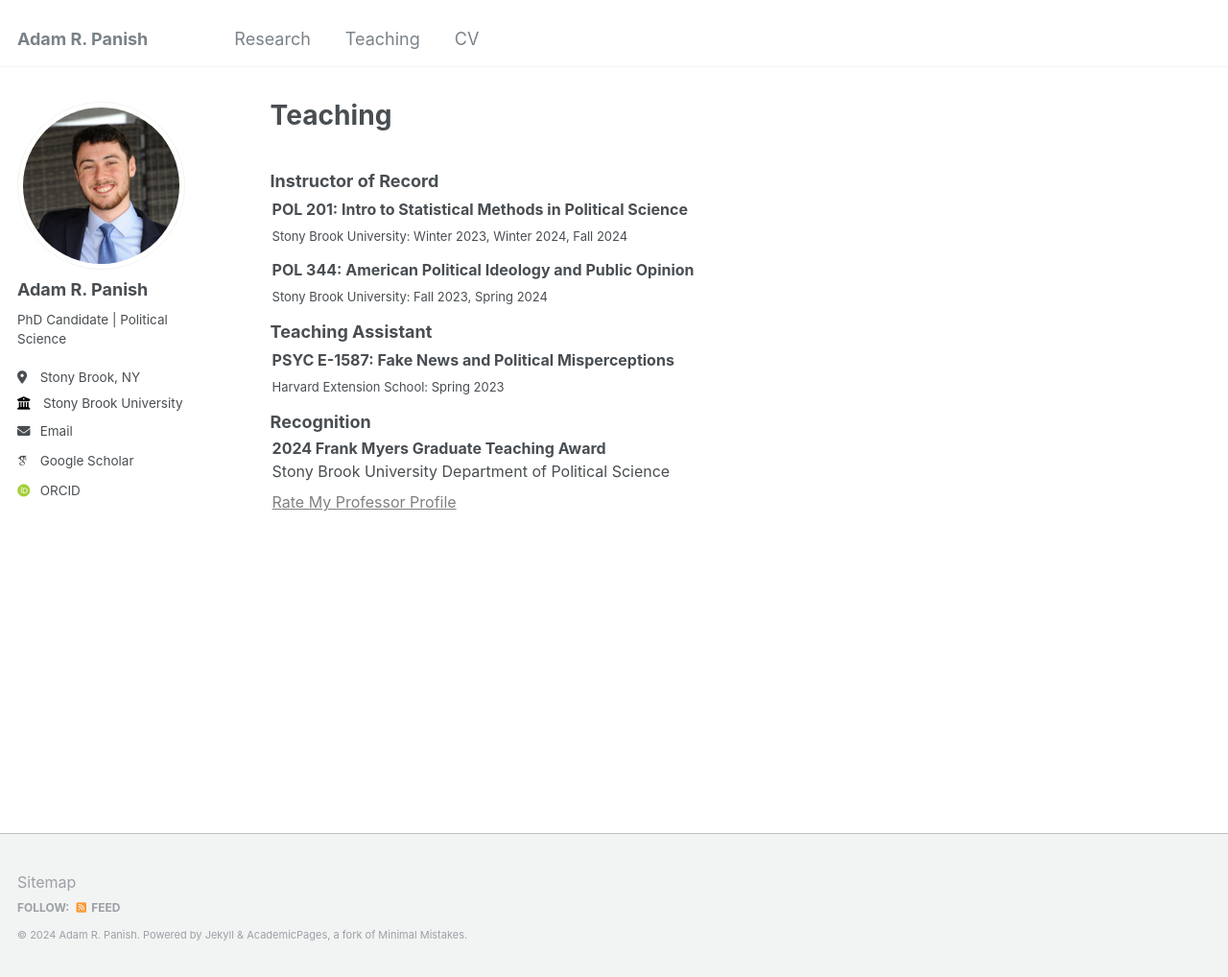
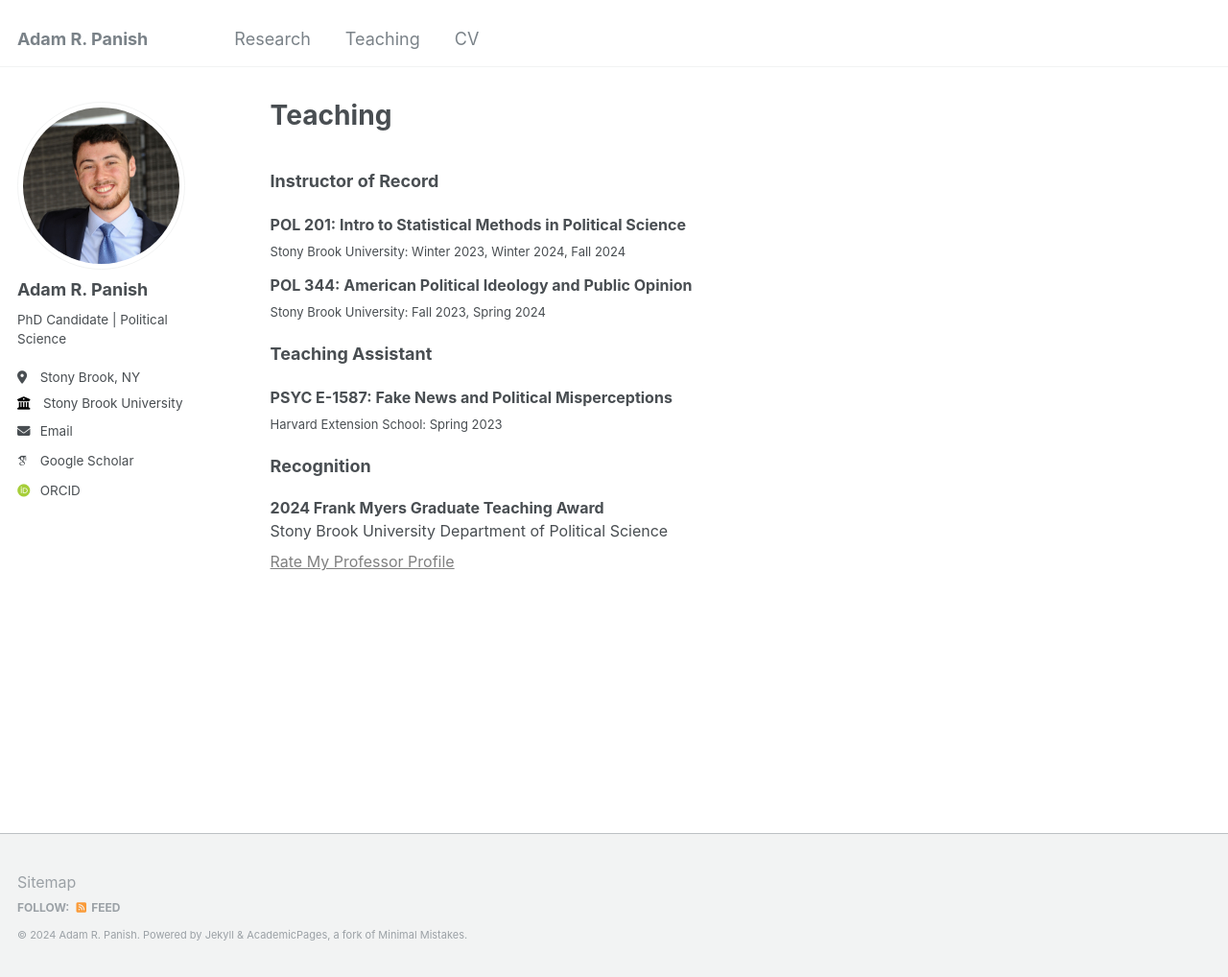
Before and after one commit to adampanish/adampanish.github.io, a Jekyll site: the page built from _pages/teaching.html, in a window 1280 px wide and 1018 px high. Shown: the whole window at 96% size. Built offline with Jekyll 4.4.1, drawn with Linux system fonts in a browser that asks for light colours; some web fonts are replaced.

Commit message:
Update teaching.html

```diff
--- a/_pages/teaching.html
+++ b/_pages/teaching.html
@@ -8,14 +8,13 @@
 <style>
 ul {
   list-style-type: none;
-  margin: 0;
-  padding: 2px;
+  padding: 0;
 }
 </head>
 </style>
 
 <br>
-<font size=4.25><b>Instructor of Record</b></font><ul>
+<font size=4.5><b>Instructor of Record</b></font><ul>
   <font size=3><li><b>POL 201: Intro to Statistical Methods in Political Science</b></font><br>
   <font size=2>Stony Brook University: Winter 2023, Winter 2024, Fall 2024</font>
 </li>
@@ -25,13 +24,13 @@
 </li>
 </ul>
 
-<font size=4.25><b>Teaching Assistant</b></font><ul>
+<font size=4.5><b>Teaching Assistant</b></font><ul>
   <font size=3><li><b>PSYC E-1587: Fake News and Political Misperceptions</b></font><br>
   <font size=2>Harvard Extension School: Spring 2023</font>
 </li>
 </ul>
 
-<font size=4.25><b>Recognition</b></font><ul>
+<font size=4.5><b>Recognition</b></font><ul>
 <font size=3><li><b>2024 Frank Myers Graduate Teaching Award</b><br>
   <font size=3>Stony Brook University Department of Political Science</li>
 <li><a href="https://www.ratemyprofessors.com/professor/2897587" style="color: #808080" style="text-decoration:none;">Rate My Professor Profile</a></li></font></ul>
```
